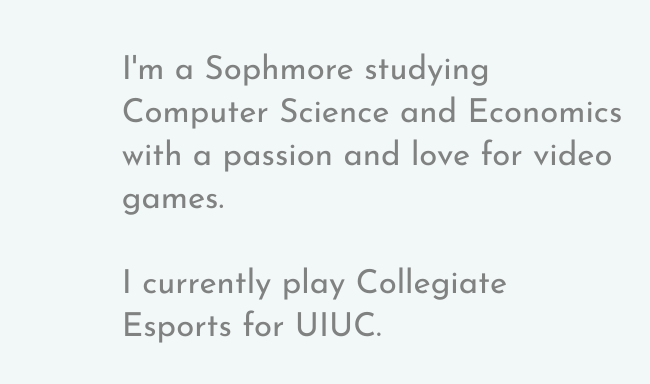
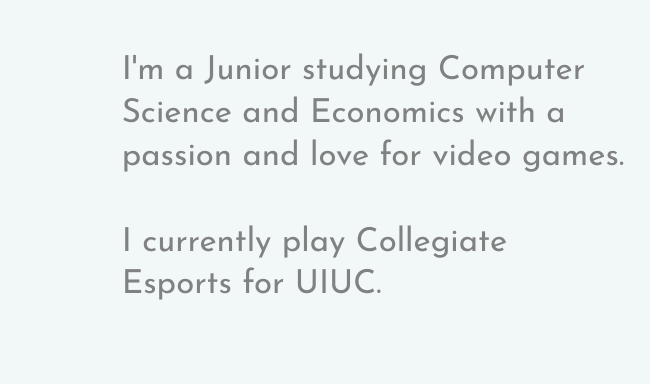
Before and after one commit to joshuakim0724/joshuakim0724.github.io, a plain HTML site: page index.html in a window 1280 px wide. Shown: the part 507-891 px from the top of the page, 0-650 px from the left. Drawn offline with Linux system fonts and the light colour scheme; grey boxes are pictures that could not be loaded.

Commit message:
Slight typo update

```diff
--- a/index.html
+++ b/index.html
@@ -61,7 +61,7 @@
 						<div class="col-lg-6">
 							<div class="hero-text">
 								<h2>Joshua Kim</h2>
-								<p>I'm a Sophmore studying Computer Science and Economics with a passion and love for video games.
+								<p>I'm a Junior studying Computer Science and Economics with a passion and love for video games.
 									<br /> <br /> I currently play Collegiate Esports for UIUC. </p>
 							</div>
 							<div class="hero-info">
```
